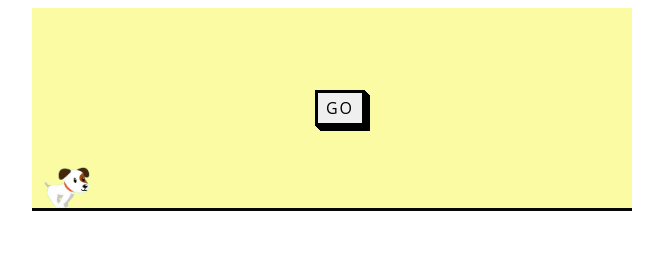
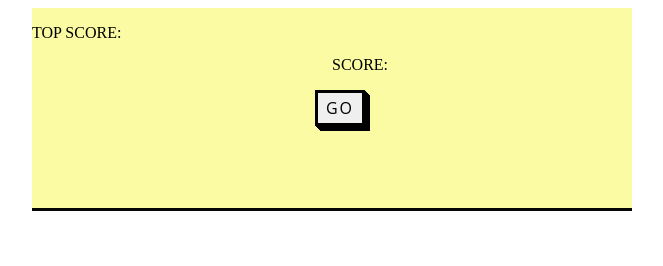
Before and after one commit to AFEDev/TS_chrome_mini_game, a website with bundled scripts: page index.html in a window 1280 px wide. Shown: the whole page, without its empty margins (308-971 px from the left). Built offline with nearby package versions, Linux system fonts and the light colour scheme.

Commit message:
upd local storage

```diff
--- a/index.html
+++ b/index.html
@@ -5,6 +5,10 @@
     <meta http-equiv="X-UA-Compatible" content="IE=edge" />
     <meta name="viewport" content="width=device-width, initial-scale=1.0" />
     <title>Mini chrome game</title>
+    <link
+      href="https://fonts.googleapis.com/css?family=Fredoka:300,regular,500,600,700"
+      rel="stylesheet"
+    />
     <link rel="stylesheet" href="./css/style.css" />
   </head>
   <body>
@@ -12,7 +16,14 @@
       <button>GO</button>
     </div>
     <div class="game">
-      <div class="timer"></div>
+      <div class="timer">
+        <p>SCORE:</p>
+        <p id="score"></p>
+      </div>
+      <div class="top_score">
+        <p>TOP SCORE:</p>
+        <p id="top"></p>
+      </div>
       <div class="dog"></div>
       <div class="cat"></div>
     </div>
```
